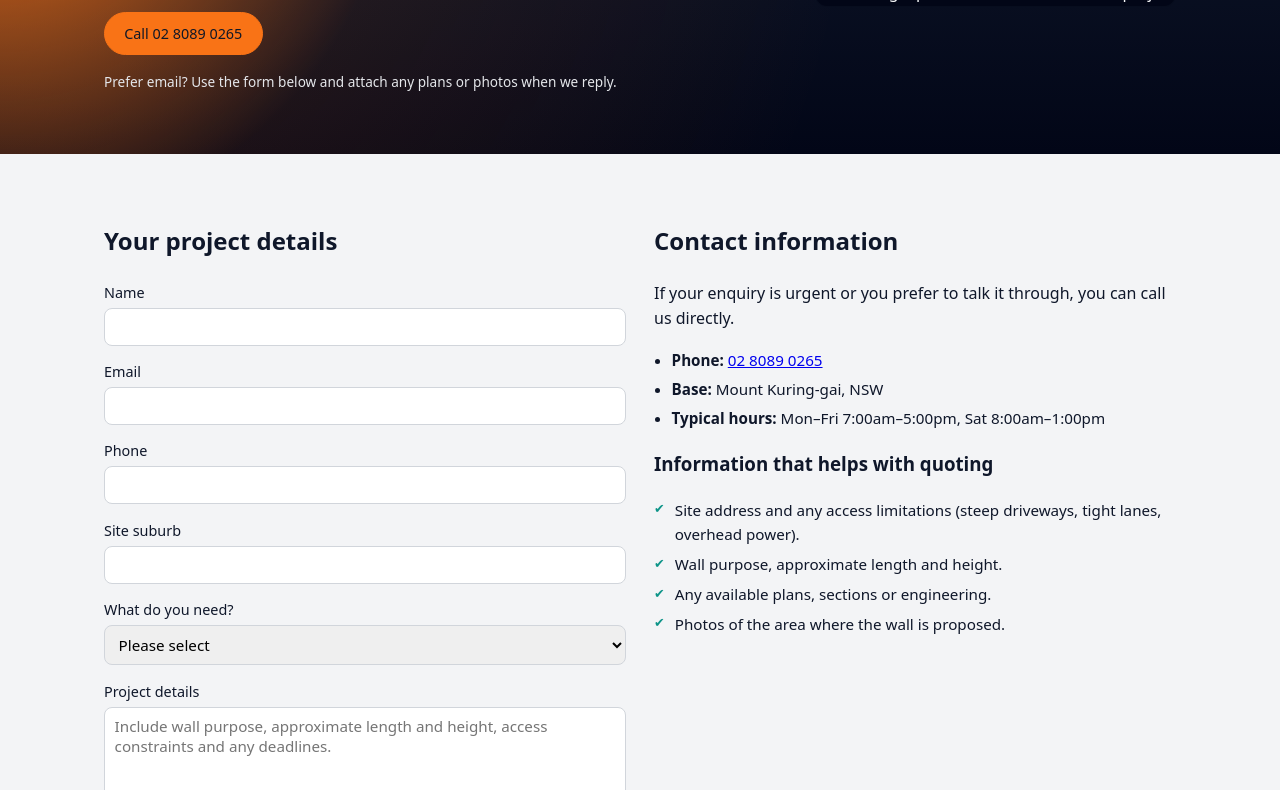
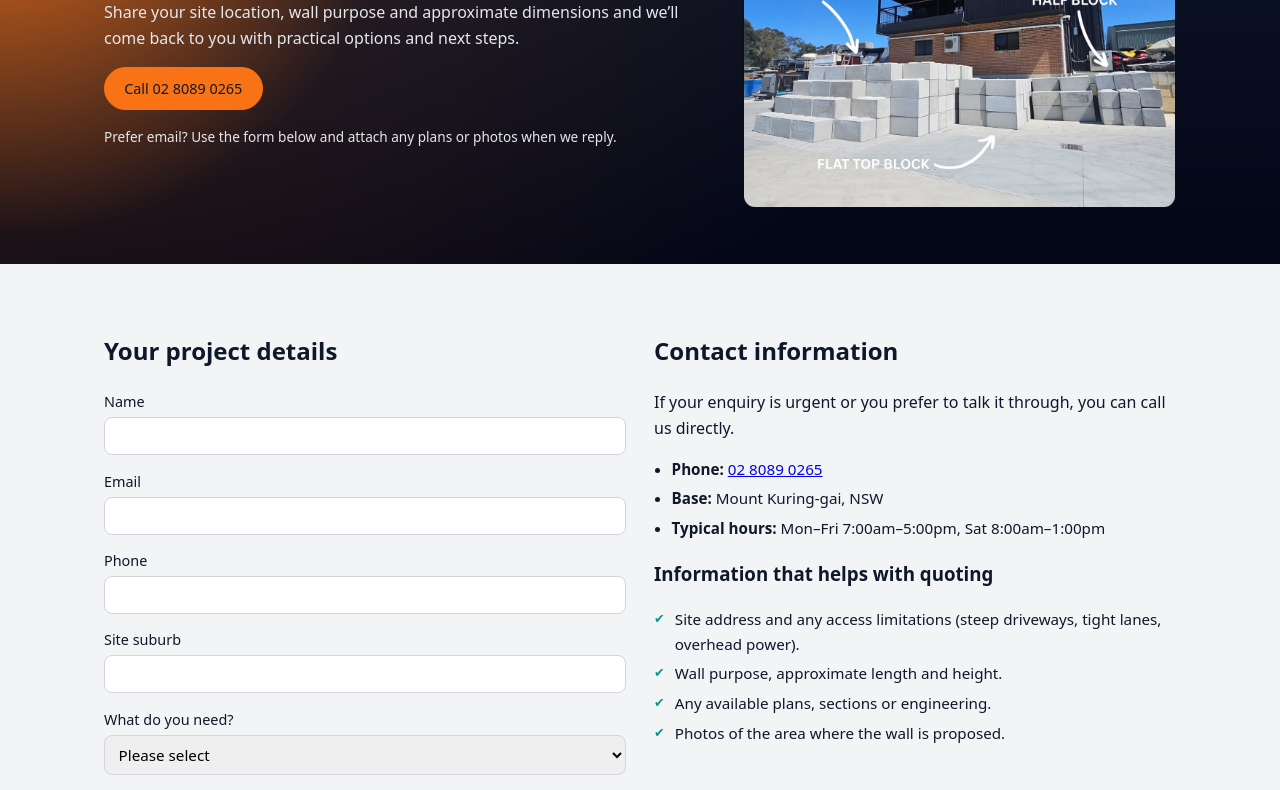
Before and after one commit to Manuwebdevelopment/northside-precast-site, a plain HTML site: page contact.html in a window 1280 px wide. Shown: the part 242-1032 px from the top of the page. Drawn offline with Linux system fonts and the light colour scheme; a script that the page names is missing.

Commit message:
Update contact.html
update hero pic

```diff
--- a/contact.html
+++ b/contact.html
@@ -70,7 +70,7 @@
           <p class="hero__note">Prefer email? Use the form below and attach any plans or photos when we reply.</p>
         </div>
         <div class="hero__media">
-          <img src="/public/img/TODO-hero-contact-blocks.jpg" alt="Planning a precast concrete block wall project" class="hero__image">
+          <img src="/public/img/TODO-hero-precast-blocks.jpg" alt="Planning a precast concrete block wall project" class="hero__image">
         </div>
       </div>
     </section>
```
